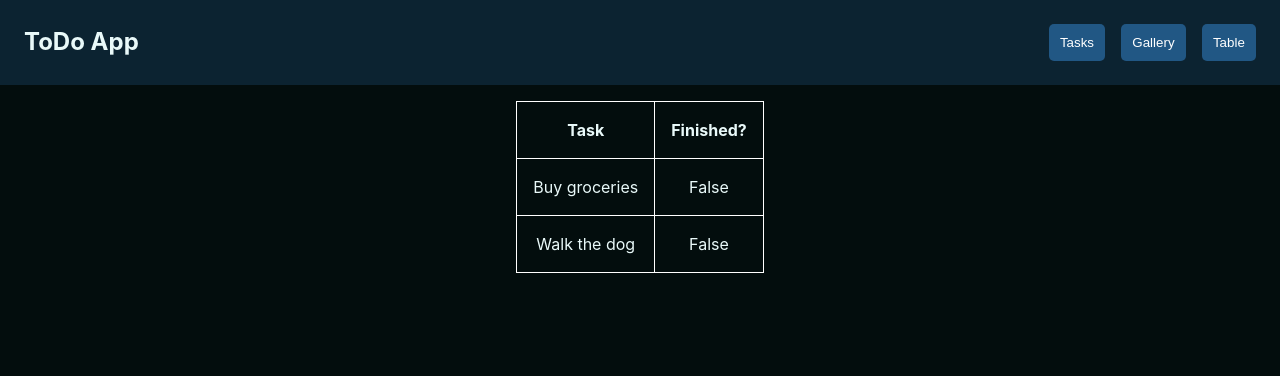
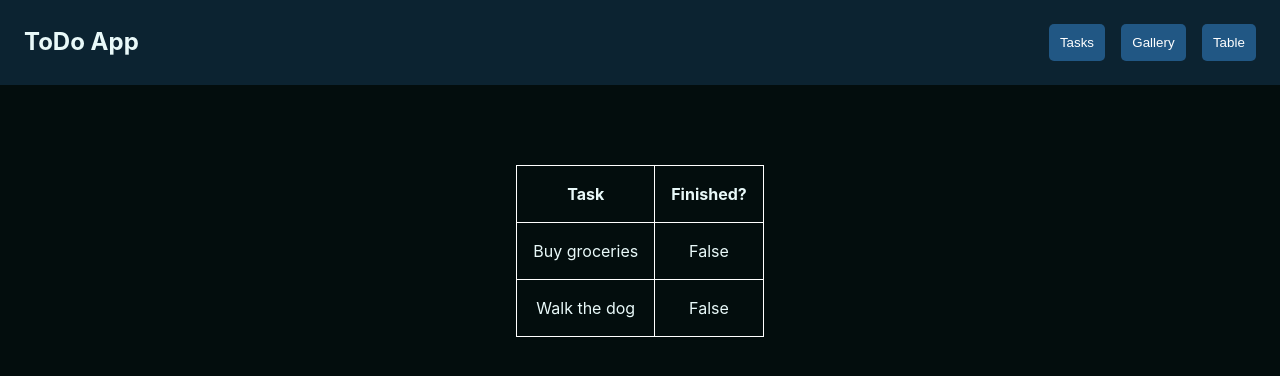
Before and after one commit to Kacegz/FrontEnd-Zaliczenie, a React (Vite) app: page /table in a window 1280 px wide. Shown: the top 376 px of the page. Built offline with nearby package versions, Linux system fonts and the light colour scheme.

Commit message:
change styles

```diff
--- a/src/Table/Table.module.css
+++ b/src/Table/Table.module.css
@@ -1,5 +1,5 @@
 .table {
-  margin-top: 1rem;
+  margin-top: 5rem;
   display: flex;
   justify-content: center;
   align-items: center;
```
